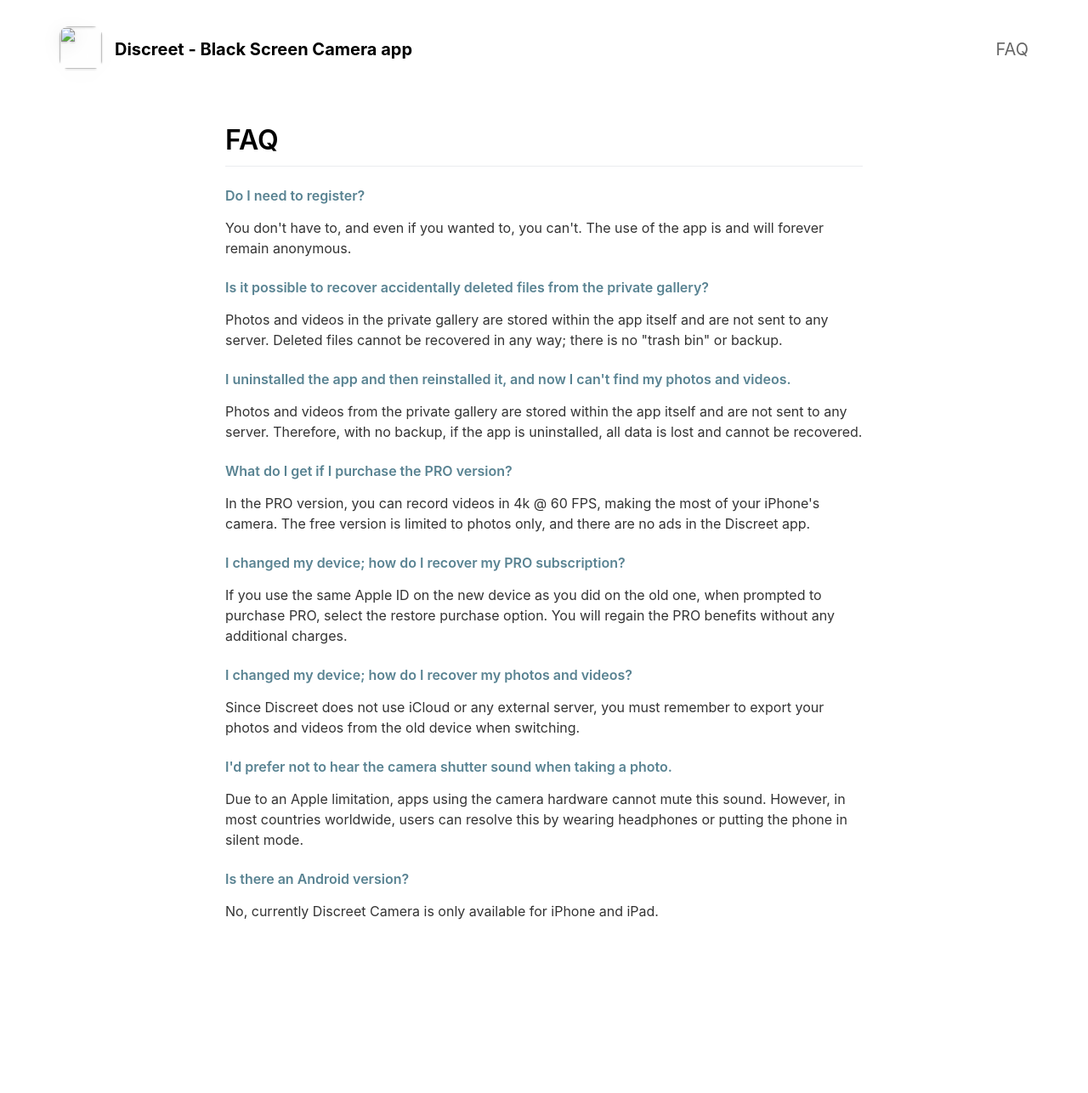
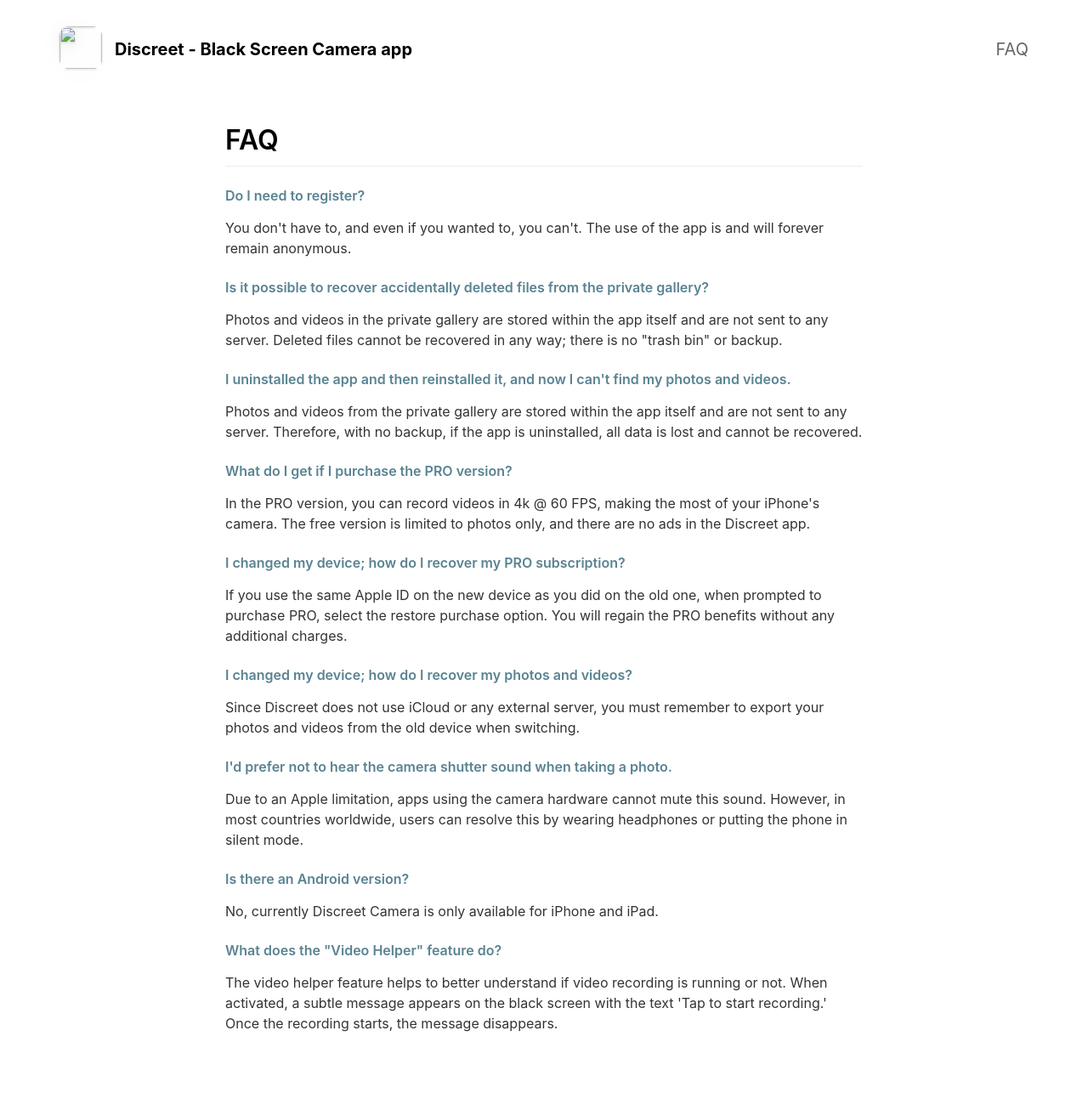
Before and after one commit to marcozabo/marcozabo.github.io, a Jekyll site: the page built from _pages/faq.md, in a window 1280 px wide. Shown: the whole page at 85% size. Built offline with Jekyll 4.4.1, drawn with Linux system fonts in a browser that asks for light colours; nearby versions of some CDN libraries; before the commit the page ends 1154 px from its top, so only the background shows below that.

Commit message:
new FAQ about video helper

```diff
--- a/_pages/faq.md
+++ b/_pages/faq.md
@@ -112,5 +112,18 @@
                             </div>
                         </div>
                     </div>
+                    <!-- /.panel -->
+                    <div class="panel panel-default">
+                        <div class="panel-heading">
+                            <h4 class="panel-title">
+                                <a class="noCrossRef accordion-toggle" data-toggle="collapse" data-parent="#accordion" href="#collapseEight">What does the "Video Helper" feature do?</a>
+                            </h4>
+                        </div>
+                        <div id="collapseEight" class="panel-collapse collapse">
+                            <div class="panel-body">
+                                The video helper feature helps to better understand if video recording is running or not. When activated, a subtle message appears on the black screen with the text 'Tap to start recording.' Once the recording starts, the message disappears.
+                            </div>
+                        </div>
+                    </div>
 </div>
 <!-- /.panel-group -->
```
